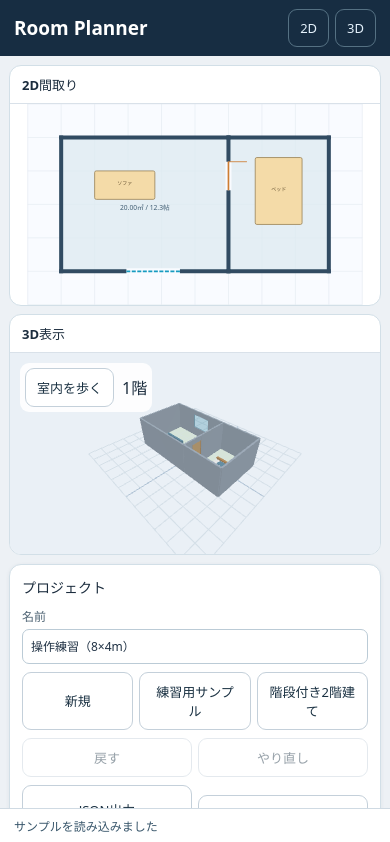
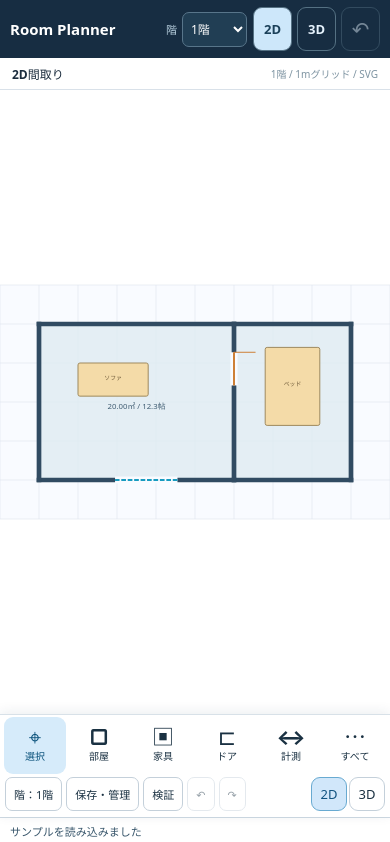
Before and after one commit to kameusagiyahoo/Room-Planner, a React (Vite) app: page / in a window 390 px wide. Shown: the top 842 px of the page. Built offline with nearby package versions, Linux system fonts and the light colour scheme.

Commit message:
feat(mobile): full-canvas editor with thumb-friendly dock and contextual settings sheet

```diff
--- a/src/App.tsx
+++ b/src/App.tsx
@@ -3,6 +3,7 @@ import type { ChangeEvent } from 'react';
 import { PlanEditor } from './components/PlanEditor';
 import type { DrawTool } from './components/PlanEditor';
 import { BuildingViewer3D } from './components/BuildingViewer3D';
+import { MobileDock } from './components/MobileDock';
 import type { HouseProject, Point } from './domain/model';
 import { emptyProject, exampleProject, emptyFloor } from './domain/model';
 import { roomArea, roundGrid, distance, wallPoints } from './domain/geometry';
@@ -18,6 +19,7 @@ import { loadRemote, saveRemote } from './storage/github';
 import type { GitHubTarget } from './storage/github';
 
 type ViewMode='2d'|'3d'|'split';
+type MobilePanel='project'|'floors'|'tools'|'check'|null;
 type RemoteMeta={key:string;sha:string};
 const clone=(p:HouseProject)=>structuredClone(p);
 const remoteKey=(t:GitHubTarget,id:string)=>[t.owner,t.repo,t.branch,id].join('/');
@@ -31,7 +33,8 @@ export default function App(){
   const [loaded,setLoaded]=useState(false);
   const [tool,setTool]=useState<DrawTool>('select');
   const [activeFloorId,setActiveFloorId]=useState<string>('floor-1');
-  const [view,setView]=useState<ViewMode>('split');
+  const [view,setView]=useState<ViewMode>(()=>typeof window!=='undefined'&&window.matchMedia('(max-width:730px)').matches?'2d':'split');
+  const [mobilePanel,setMobilePanel]=useState<MobilePanel>(null);
   const [selectedRoom,setSelectedRoom]=useState<string|null>(null);
   const [selectedWall,setSelectedWall]=useState<string|null>(null);
   const [selectedOpening,setSelectedOpening]=useState<string|null>(null);
@@ -63,11 +66,11 @@ export default function App(){
   const measureDistance=measurePoints.length===2?distance(measurePoints[0],measurePoints[1]):null;
   const minimumDiameter=measurePoints.length===2?minimumPassageDiameter(floor,measurePoints[0],measurePoints[1]):null;
   const addMeasurePoint=(point:Point)=>setMeasurePoints(prev=>prev.length>=2?[point]:[...prev,point]);
-  const selectRoom=(id:string|null)=>{setSelectedRoom(id);setSelectedWall(null);setSelectedOpening(null);};
-  const selectWall=(id:string|null)=>{setSelectedWall(id);setSelectedRoom(null);setSelectedOpening(null);};
-  const selectOpening=(id:string|null)=>{setSelectedOpening(id);setSelectedWall(null);setSelectedRoom(null);};
+  const selectRoom=(id:string|null)=>{setSelectedRoom(id);setSelectedWall(null);setSelectedOpening(null);if(id)setMobilePanel('tools');};
+  const selectWall=(id:string|null)=>{setSelectedWall(id);setSelectedRoom(null);setSelectedOpening(null);if(id)setMobilePanel('tools');};
+  const selectOpening=(id:string|null)=>{setSelectedOpening(id);setSelectedWall(null);setSelectedRoom(null);if(id)setMobilePanel('tools');};
 
-  const selectStair=(id:string|null)=>{setSelectedStair(id);setSelectedFurniture(null);setSelectedRoom(null);setSelectedWall(null);setSelectedOpening(null);};
+  const selectStair=(id:string|null)=>{if(id)setMobilePanel('tools');setSelectedStair(id);setSelectedFurniture(null);setSelectedRoom(null);setSelectedWall(null);setSelectedOpening(null);};
   const placeStair=(p:Point)=>edit(next=>{
     const destination=stairTarget&&stairTarget!==floor.id?stairTarget:otherFloors[0]?.id;
     if(!destination)throw Error('先に移動先の階を追加してください');
@@ -87,7 +90,7 @@ export default function App(){
     if(!target){setStatus('移動先の階がありません');return;}
     switchFloor(target.floorId);setView('3d');setStatus('階段で移動先の階を表示しました');
   };
-  const selectFurniture=(id:string|null)=>{setSelectedFurniture(id);setSelectedRoom(null);setSelectedWall(null);setSelectedOpening(null);};
+  const selectFurniture=(id:string|null)=>{if(id)setMobilePanel('tools');setSelectedFurniture(id);setSelectedRoom(null);setSelectedWall(null);setSelectedOpening(null);};
   useEffect(()=>{
     let alive=true;
     loadDraft().then(draft=>{
@@ -212,7 +215,7 @@ export default function App(){
   };
   const switchFloor=(id:string)=>{
     setActiveFloorId(id);setSelectedRoom(null);setSelectedWall(null);setSelectedOpening(null);
-    setSelectedFurniture(null);setMeasurePoints([]);
+    setSelectedFurniture(null);setMeasurePoints([]);setMobilePanel(null);
   };
   const addFloor=()=>{
     const f=emptyFloor((project.floors.length+1)+'階');
@@ -238,16 +241,30 @@ export default function App(){
     setActiveFloorId(p.floors[0].id);selectRoom(null);setSelectedStair(null);setMeasurePoints([]);
     setRemoteMeta(null);setRemoteId(p.id);setView('3d');
   };
-  return <div className="app">
+  const selectTool=(next:DrawTool)=>{
+    setTool(next);setView('2d');
+    setMobilePanel(next==='furniture'||next==='stairs'?'tools':null);
+    if(next==='measure')setMeasurePoints([]);
+  };
+  return <div className={'app '+(mobilePanel?'mobile-sheet-open mobile-sheet-'+mobilePanel:'')}>
     <header className="header">
-      <div className="brand"><strong>Room Planner</strong><span>GitHub Pages / v0.1</span></div>
+      <div className="brand"><strong>Room Planner</strong><span>住宅間取りエディタ</span></div>
+      <div className="mobile-header-floor"><label htmlFor="mobile-floor">階</label>
+        <select id="mobile-floor" value={floor.id} onChange={e=>switchFloor(e.target.value)}>
+          {project.floors.map(f=><option key={f.id} value={f.id}>{f.name}</option>)}
+        </select>
+      </div>
       <div className="header-right"><button onClick={()=>setView('2d')} aria-pressed={view==='2d'}>2D</button>
       <button onClick={()=>setView('3d')} aria-pressed={view==='3d'}>3D</button>
-      <button className="split-button" onClick={()=>setView('split')} aria-pressed={view==='split'}>分割</button></div>
+      <button className="split-button" onClick={()=>setView('split')} aria-pressed={view==='split'}>分割</button>
+      <button className="mobile-undo" onClick={undo} disabled={!history.current.length} aria-label="元に戻す">↶</button></div>
     </header>
+    {mobilePanel&&<button type="button" className="mobile-scrim" onClick={()=>setMobilePanel(null)} aria-label="編集パネルを閉じる"/>}
     <div className="layout">
-      <aside className="controls">
-        <section className="panel">
+      <aside className="controls" aria-label="設定・編集パネル">
+        <div className="mobile-sheet-heading"><strong>{mobilePanel==='floors'?'階の設定':mobilePanel==='project'?'プロジェクト':mobilePanel==='check'?'検証':'道具・詳細設定'}</strong>
+          <button onClick={()=>setMobilePanel(null)} aria-label="パネルを閉じる">閉じる ×</button></div>
+        <section className="panel panel-project">
           <h2>プロジェクト</h2>
           <label>名前<input value={project.name} onChange={e=>setName(e.target.value)}/></label>
           <div className="actions"><button onClick={createNew}>新規</button><button onClick={startExample}>練習用サンプル</button>
@@ -257,7 +274,7 @@ export default function App(){
             <label className="file-button">JSON読込<input type="file" accept=".json,application/json" onChange={importFile}/></label></div>
           <small>編集データはIndexedDBへ自動一時保存（{draftStatus}）</small>
         </section>
-        <section className="panel">
+        <section className="panel panel-floors">
           <h2>階の管理</h2>
           <label>表示する階<select value={floor.id} onChange={e=>switchFloor(e.target.value)}>
             {project.floors.map(f=><option key={f.id} value={f.id}>{f.name}（床高さ {f.elevation.toFixed(2)}m）</option>)}
@@ -268,7 +285,7 @@ export default function App(){
             <button onClick={removeFloor} disabled={project.floors.length<=1}>現在の階を削除</button></div>
           <small>各階の間取り・家具・ドア・窓を個別編集。階段を歩いて昇降するには、上下階に階段を収める部屋と踊り場が必要です。</small>
         </section>
-        <section className="panel">
+        <section className="panel panel-tools">
           <h2>2D編集</h2>
           <div className="actions">
             <button aria-pressed={tool==='select'} onClick={()=>setTool('select')}>選択</button>
@@ -355,7 +372,7 @@ export default function App(){
           </div>}
           <div className="metrics"><strong>{area.toFixed(2)}㎡</strong><span>部屋面積合計（壁芯概算）</span><strong>{(area/1.62).toFixed(1)}帖</strong></div>
         </section>
-        <section className="panel">
+        <section className="panel panel-project">
           <h2>GitHubに保存・読み込み</h2>
           <small>専用の非公開データリポジトリを用意し、Contents権限付きFine-grained PATを使用。トークンはこの画面内のメモリのみに保持。</small>
           <label>所有者<input value={target.owner} onChange={e=>changeTarget('owner',e.target.value)}/></label>
@@ -391,6 +408,11 @@ export default function App(){
         </section>
       </aside>
     </div>
+    <MobileDock view={view} tool={tool} floorName={floor.name}
+      onSelectTool={selectTool} onViewChange={v=>{setView(v);setMobilePanel(null);}}
+      onOpenPanel={p=>setMobilePanel(current=>current===p?null:p)}
+      onUndo={undo} onRedo={redoChange}
+      canUndo={history.current.length>0} canRedo={redo.current.length>0}/>
     <footer className="status" role="status">{status}</footer>
   </div>;
 }
--- a/src/app.css
+++ b/src/app.css
@@ -15,3 +15,64 @@
 .walk-dpad{text-align:center}
 .walk-dpad>div,.walk-turn{display:flex;gap:4px}
 .walk-hint{position:absolute;top:57px;left:10px;right:10px;z-index:1;color:#345;pointer-events:none;font-size:11px;text-shadow:0 1px #fff}
+
+
+/* Mobile-first editor: full drawing canvas, reachable controls and modal detail sheet. */
+.mobile-dock,.mobile-scrim,.mobile-sheet-heading,.mobile-header-floor,.mobile-undo{display:none}
+.warning{color:#9b6b10}
+@media(max-width:730px){
+  html,body,#root{height:100%;min-height:0;overscroll-behavior:none}
+  .app{height:100dvh;min-height:0;overflow:hidden;background:#f3f6f8}
+  .header{flex:0 0 auto;min-height:54px;flex-wrap:nowrap;padding:7px 10px;gap:6px}
+  .brand strong{font-size:15px;white-space:nowrap}
+  .brand span{display:none}
+  .header-right{gap:5px;flex-shrink:0}
+  .header-right button{min-width:39px;min-height:37px;padding:7px 9px;font-weight:700}
+  .header .mobile-undo{display:inline-flex;align-items:center;justify-content:center;font-size:21px}
+  .mobile-header-floor{display:flex;align-items:center;gap:5px;min-width:0;margin-left:auto}
+  .mobile-header-floor label{margin:0;color:#b8d0df;font-size:11px}
+  .mobile-header-floor select{max-width:96px;min-width:65px;height:35px;padding:4px;border-radius:7px;border:1px solid #58758a;background:#213e54;color:white;font:inherit;font-size:12px}
+  .header-right .split-button{display:none}
+  .layout{display:block;flex:1;min-height:0;padding:0}
+  .workspace,.workspace.split{display:block;height:100%;min-height:0;margin:0}
+  .workspace.split .view-pane:first-child{display:block;height:100%}
+  .workspace.split .view-pane:last-child{display:none}
+  .view-pane{height:100%;border:0;border-radius:0}
+  .view-pane h2{min-height:32px;padding:5px 12px;font-size:12px}
+  .view-pane h2 span{display:inline;font-size:10px}
+  .view-body{min-height:0;height:100%}
+  .mobile-dock{display:flex;position:relative;flex-direction:column;flex:0 0 auto;z-index:12;background:white;border-top:1px solid #d8e1e8;box-shadow:0 -2px 12px #17344b15;padding:2px 4px calc(6px + env(safe-area-inset-bottom))}
+  .mobile-dock-main{display:grid;grid-template-columns:repeat(6,minmax(0,1fr));gap:2px}
+  .mobile-dock-tool{min-width:0;border:0;border-radius:9px;background:transparent;padding:7px 2px 5px;display:flex;align-items:center;flex-direction:column;gap:2px;min-height:57px}
+  .mobile-dock-tool span{font-size:22px;line-height:24px;font-weight:650}
+  .mobile-dock-tool small{font-size:10px;color:inherit;line-height:13px;margin:0}
+  .mobile-dock-tool[aria-pressed=true]{background:#d6ebfa;color:#0c537c}
+  .mobile-dock-sub{display:flex;align-items:center;gap:4px;overflow-x:auto;padding:3px 1px 0}
+  .mobile-dock-sub>button{flex-shrink:0;min-height:34px;padding:5px 8px;border-radius:7px;font-size:11px}
+  .mobile-dock-view{display:flex;gap:2px;margin-left:auto}
+  .mobile-dock-view button{min-height:34px;min-width:36px;padding:5px 6px}
+  .controls{display:none}
+  .right-pane{display:none}
+  .mobile-sheet-open .controls{display:flex;position:fixed;z-index:30;bottom:0;left:0;right:0;max-height:min(78dvh,710px);overflow-y:auto;overscroll-behavior:contain;min-height:0;gap:0;background:#fff;border-radius:18px 18px 0 0;padding:0 10px calc(16px + env(safe-area-inset-bottom));box-shadow:0 -10px 40px #142c4d35}
+  .mobile-sheet-heading{display:flex;align-items:center;justify-content:space-between;position:sticky;top:0;z-index:3;background:white;border-bottom:1px solid #e3e8ee;min-height:47px;padding:8px 4px 8px 8px;font-size:14px}
+  .mobile-sheet-heading button{min-height:37px}
+  .mobile-sheet-open .panel{display:none;border:0;border-radius:0;box-shadow:none;padding:12px 5px}
+  .mobile-sheet-tools .panel-tools,.mobile-sheet-floors .panel-floors,.mobile-sheet-project .panel-project{display:block}
+  .mobile-sheet-check .right-pane{display:flex;position:fixed;bottom:0;left:0;right:0;z-index:30;max-height:74dvh;overflow:auto;padding:52px 12px calc(12px + env(safe-area-inset-bottom));background:white;border-radius:18px 18px 0 0}
+  .mobile-sheet-check .right-pane .panel{display:block}
+  .mobile-sheet-check .controls{display:flex;max-height:45px;min-height:45px;overflow:visible;box-shadow:none;background:transparent;padding:0 14px}
+  .mobile-sheet-check .controls .mobile-sheet-heading{width:100%;border-radius:18px 18px 0 0;padding:0 8px}
+  .mobile-scrim{display:block;position:fixed;inset:0;z-index:20;border:0;border-radius:0;padding:0;background:#102c4480}
+  .mobile-sheet-open .status{display:none}
+  .status{position:relative;flex:0 0 auto;max-height:31px;min-height:0;padding:5px 10px;white-space:nowrap;overflow:hidden;text-overflow:ellipsis;font-size:11px}
+  .panel h2{font-size:15px}
+  .panel label{font-size:13px}
+  .panel input,.panel select{min-height:42px;font-size:16px}
+  .panel button{min-height:42px;font-size:13px}
+  .panel .actions{gap:8px}
+  .panel-tools .actions button{flex:1 1 27%;min-width:75px}
+  .viewer-shell .walk-toolbar{top:8px;left:7px}
+  .viewer-shell .walk-hint{display:none}
+  .viewer-shell .walk-controls{bottom:8px;left:7px;right:7px}
+  .viewer-shell .walk-controls button{min-height:47px;min-width:47px}
+}
--- /dev/null
+++ b/src/components/MobileDock.tsx
@@ -0,0 +1,42 @@
+import type {DrawTool} from './PlanEditor';
+
+type MobilePanel='project'|'floors'|'tools'|'check';
+type Props={
+  view:'2d'|'3d'|'split';tool:DrawTool;floorName:string;
+  onSelectTool:(tool:DrawTool)=>void;
+  onViewChange:(view:'2d'|'3d')=>void;
+  onOpenPanel:(panel:MobilePanel)=>void;
+  onUndo:()=>void;onRedo:()=>void;canUndo:boolean;canRedo:boolean;
+};
+const primaryTools:{tool:DrawTool;symbol:string;label:string}[]=[
+  {tool:'select',symbol:'⌖',label:'選択'},
+  {tool:'room',symbol:'▢',label:'部屋'},
+  {tool:'furniture',symbol:'▣',label:'家具'},
+  {tool:'door',symbol:'⊏',label:'ドア'},
+  {tool:'measure',symbol:'↔',label:'計測'}
+];
+export function MobileDock({view,tool,floorName,onSelectTool,onViewChange,onOpenPanel,onUndo,onRedo,canUndo,canRedo}:Props){
+  return <nav className="mobile-dock" aria-label="スマホ用編集メニュー">
+    <div className="mobile-dock-main">
+      {primaryTools.map(item=><button key={item.tool} className="mobile-dock-tool"
+        aria-pressed={view!=='3d'&&tool===item.tool}
+        onClick={()=>onSelectTool(item.tool)}>
+        <span aria-hidden="true">{item.symbol}</span><small>{item.label}</small>
+      </button>)}
+      <button className="mobile-dock-tool mobile-dock-all" onClick={()=>onOpenPanel('tools')}>
+        <span aria-hidden="true">⋯</span><small>すべて</small>
+      </button>
+    </div>
+    <div className="mobile-dock-sub">
+      <button onClick={()=>onOpenPanel('floors')} aria-label="階を選ぶ">階：{floorName}</button>
+      <button onClick={()=>onOpenPanel('project')}>保存・管理</button>
+      <button onClick={()=>onOpenPanel('check')}>検証</button>
+      <button onClick={onUndo} disabled={!canUndo} aria-label="元に戻す">↶</button>
+      <button onClick={onRedo} disabled={!canRedo} aria-label="やり直し">↷</button>
+      <div className="mobile-dock-view">
+        <button onClick={()=>onViewChange('2d')} aria-pressed={view!=='3d'}>2D</button>
+        <button onClick={()=>onViewChange('3d')} aria-pressed={view==='3d'}>3D</button>
+      </div>
+    </div>
+  </nav>;
+}
```
Also changed, not shown: 1 other file (tests, documents, lock files or other folders).
